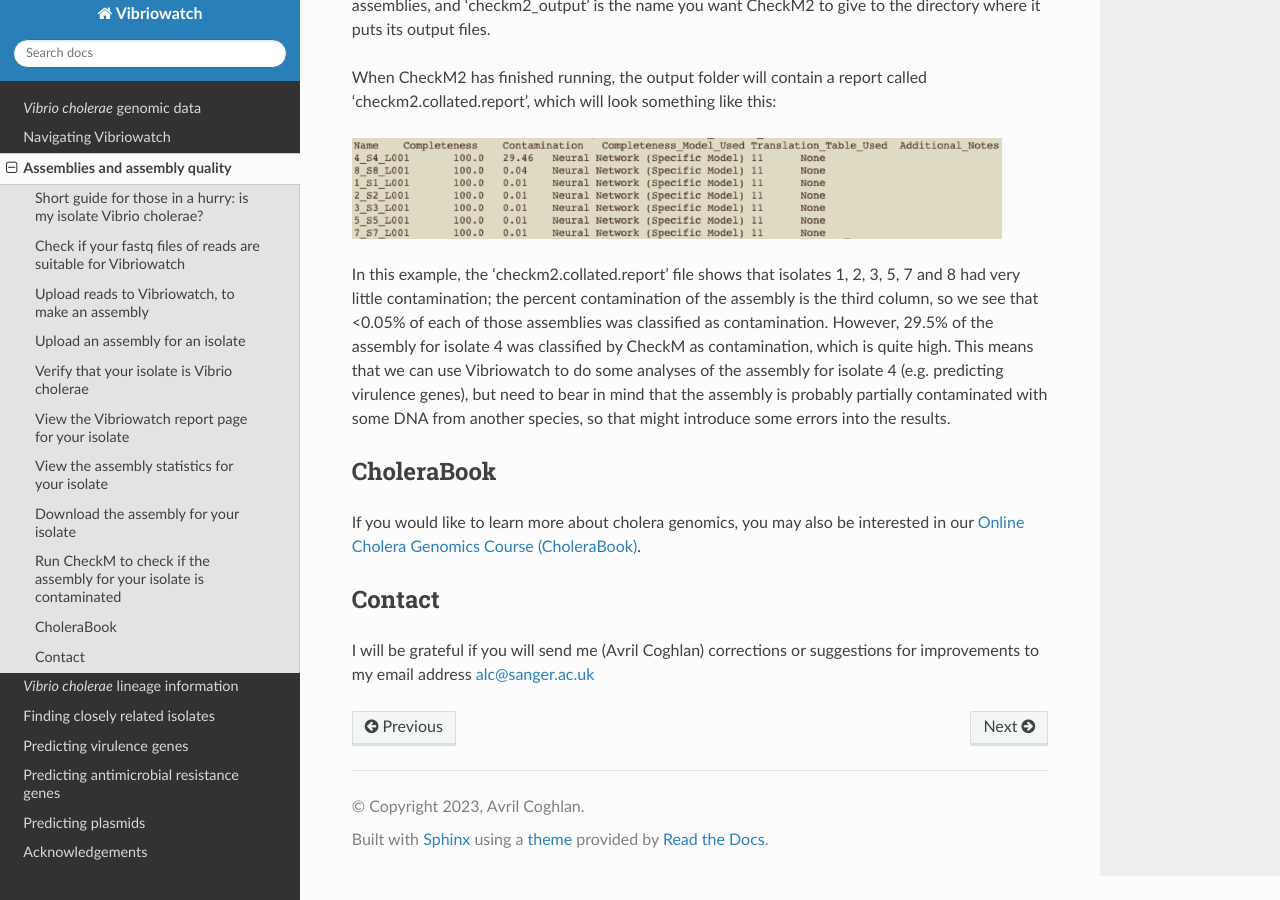
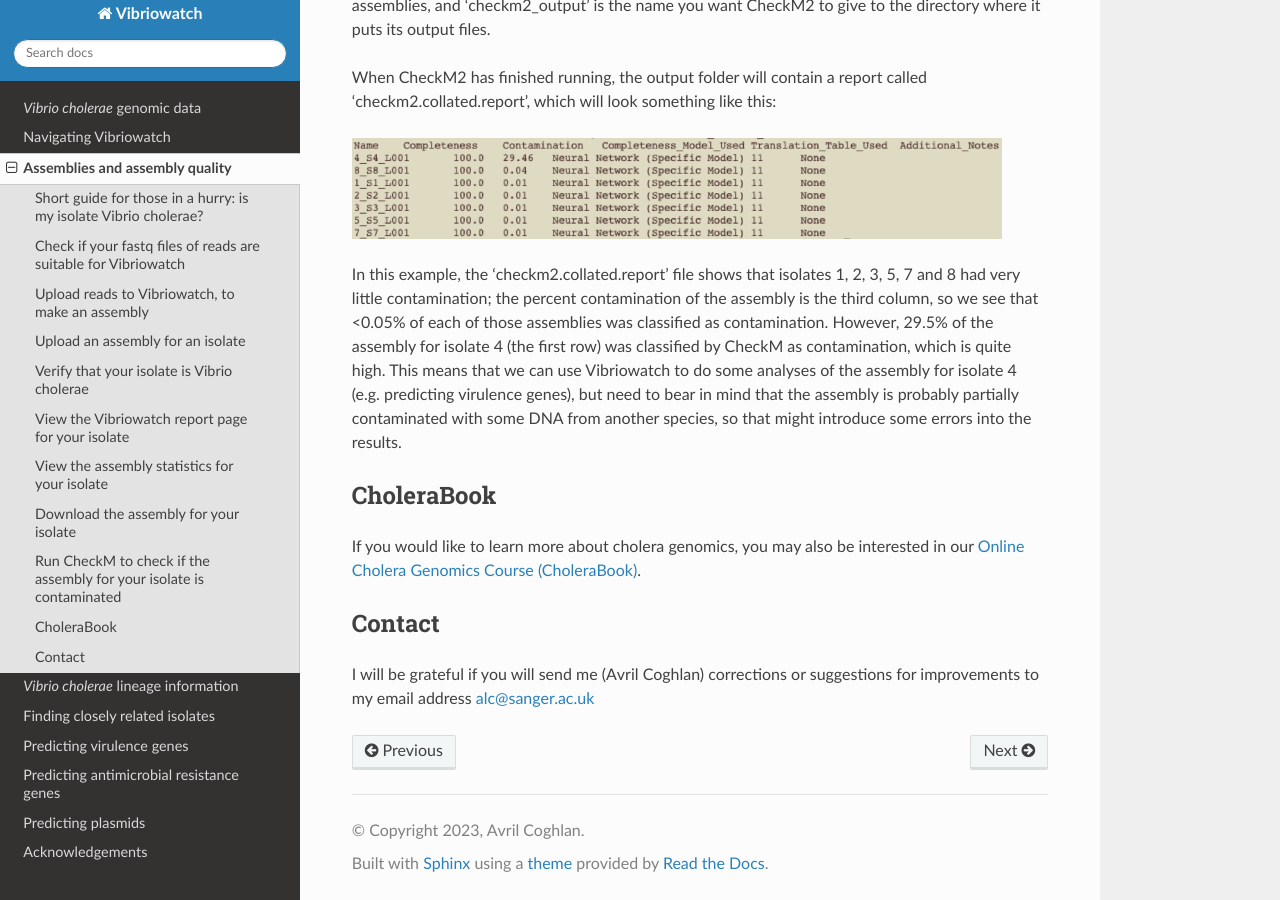
Before and after one commit to avrilcoghlan/vibriowatch, a Sphinx documentation site: the page built from docs/source/assemblies.rst, in a window 1280 px wide and 900 px high, scrolled down 14973 px. Built offline with Sphinx 7.4.7 and the Read the Docs theme 3.1.0, drawn with Linux system fonts in a browser that asks for light colours.

Commit message:
Update assemblies.rst

```diff
--- a/docs/source/assemblies.rst
+++ b/docs/source/assemblies.rst
@@ -314,7 +314,7 @@ When CheckM2 has finished running, the output folder will contain a report calle
 .. image:: Picture14.png
   :width: 650
 
-In this example, the 'checkm2.collated.report' file shows that isolates 1, 2, 3, 5, 7 and 8 had very little contamination; the percent contamination of the assembly is the third column, so we see that <0.05% of each of those assemblies was classified as contamination. However, 29.5% of the assembly for isolate 4 was classified by CheckM as contamination, which is quite high. This means that we can use Vibriowatch to do some analyses of the assembly for isolate 4 (e.g. predicting virulence genes), but need to bear in mind that the assembly is probably partially contaminated with some DNA from another species, so that might introduce some errors into the results.
+In this example, the 'checkm2.collated.report' file shows that isolates 1, 2, 3, 5, 7 and 8 had very little contamination; the percent contamination of the assembly is the third column, so we see that <0.05% of each of those assemblies was classified as contamination. However, 29.5% of the assembly for isolate 4 (the first row) was classified by CheckM as contamination, which is quite high. This means that we can use Vibriowatch to do some analyses of the assembly for isolate 4 (e.g. predicting virulence genes), but need to bear in mind that the assembly is probably partially contaminated with some DNA from another species, so that might introduce some errors into the results.
 
 CholeraBook
 -----------
```
